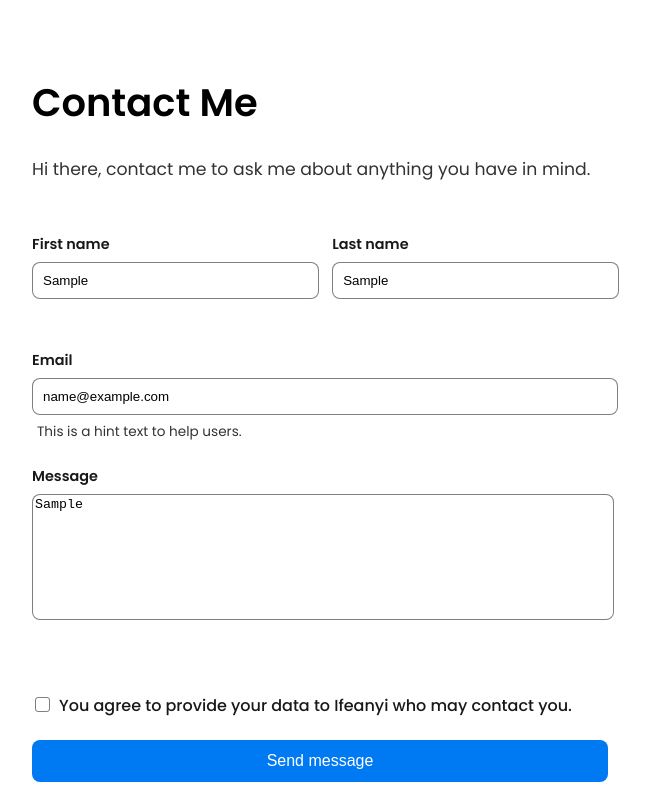
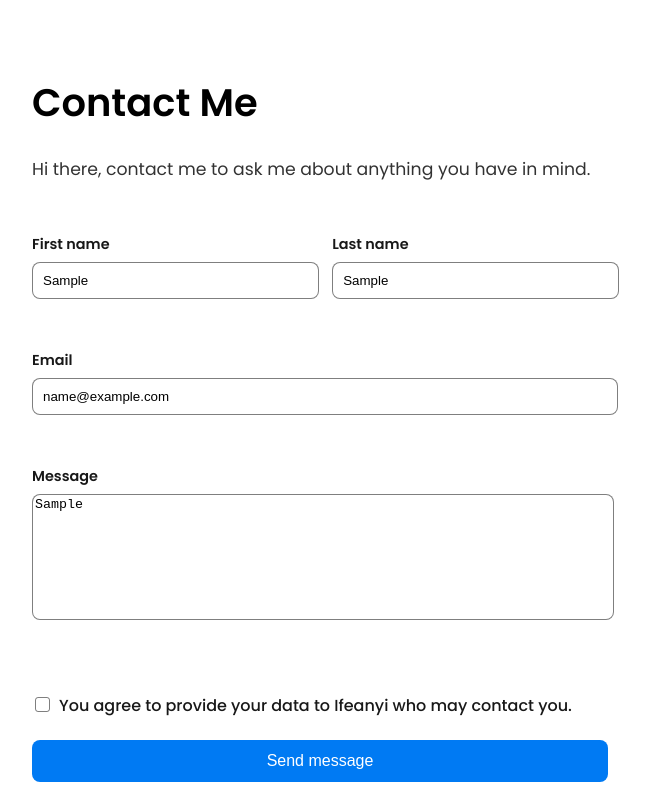
Before and after one commit to ifeanyiHM/Slack-HNG9-Stage1-task-, a React (Create React App) app: page /contact in a window 1280 px wide. Both pictures are taken after typing "Sample", "Sample", "name@example.com", "Sample" into the empty fields and a click on the button "Send message". Shown: the top 800 px of the page, without its empty margins (320-970 px from the left). Built offline with nearby package versions, Linux system fonts and the light colour scheme.

Commit message:
added conditional rendering

```diff
--- a/src/Contact.js
+++ b/src/Contact.js
@@ -59,10 +59,14 @@ const Contact = () => {
                     [
                         <input type="email" id="email" style={{borderColor:'rgb(255, 0, 0)'}} onChange={e => setEmail(e.target.value)} placeholder="yourname@email.com" />,
                         <p>please enter your email</p>
+                    ]: email.length>=1?
+                    [
+                        <input type="email" id="email" onChange={e => setEmail(e.target.value)} placeholder="yourname@email.com" />,
+                        <p style={{visibility:'hidden'}}>please enter your email</p>
                     ]:
                     [
                         <input type="email" id="email" onChange={e => setEmail(e.target.value)} placeholder="yourname@email.com" />,
-                        <p style={{color: 'rgb(0, 0, 0)'}}> This is a hint text to help users. </p>
+                        <p style={{color: 'rgb(0, 0, 0)'}}> This is a hint text to help users.</p>
                     ]
                 }
 
```
